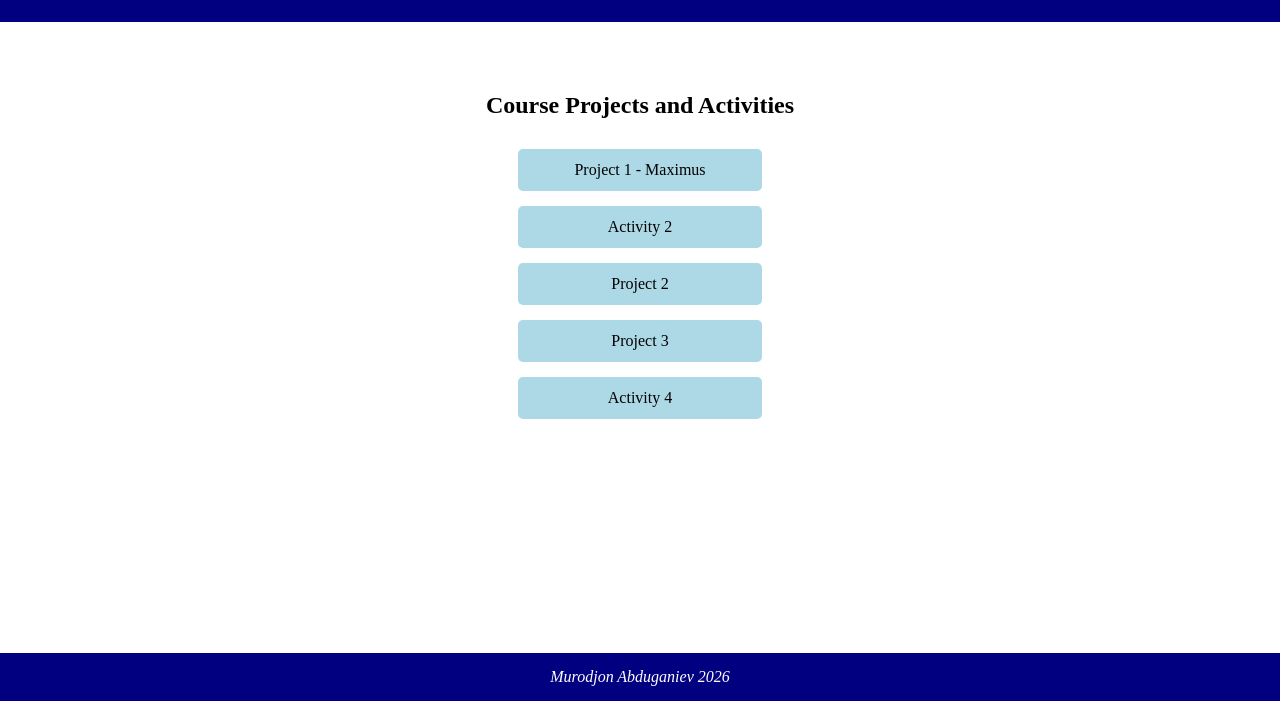
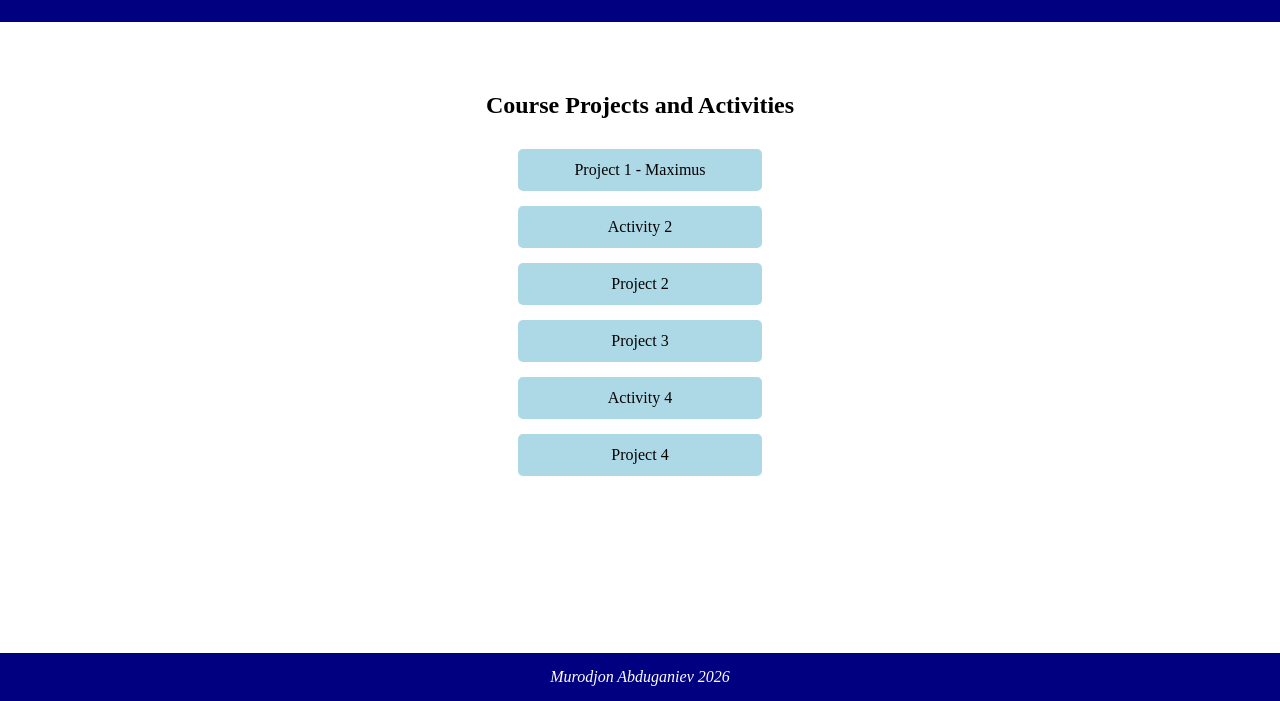
Before and after one commit to mabdugan123/mabdugan123.github.io, a plain HTML site: page index.html in a window 1280 px wide. Shown: the part 99-800 px from the top of the page. Drawn offline with Linux system fonts and the light colour scheme.

Commit message:
link to pr4

```diff
--- a/index.html
+++ b/index.html
@@ -22,6 +22,7 @@
             <a href="3/">Project 2</a>
             <a href="4/index.html">Project 3</a>
             <a href="5/index.html">Activity 4</a>
+            <a href="6/">Project 4</a>
         </div>
     </main>
 
```
